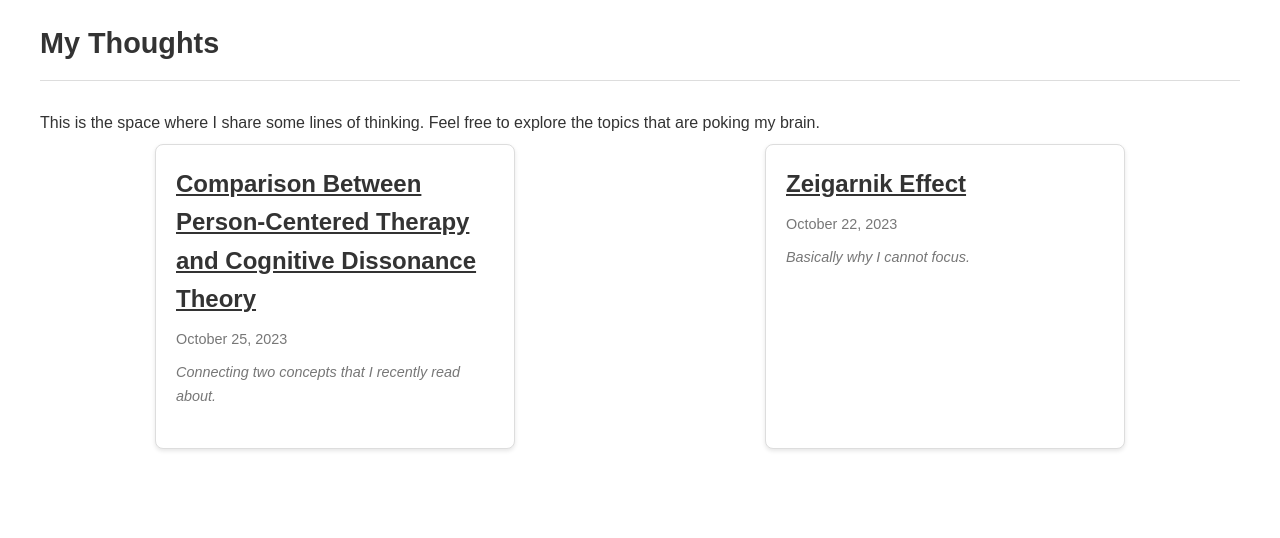
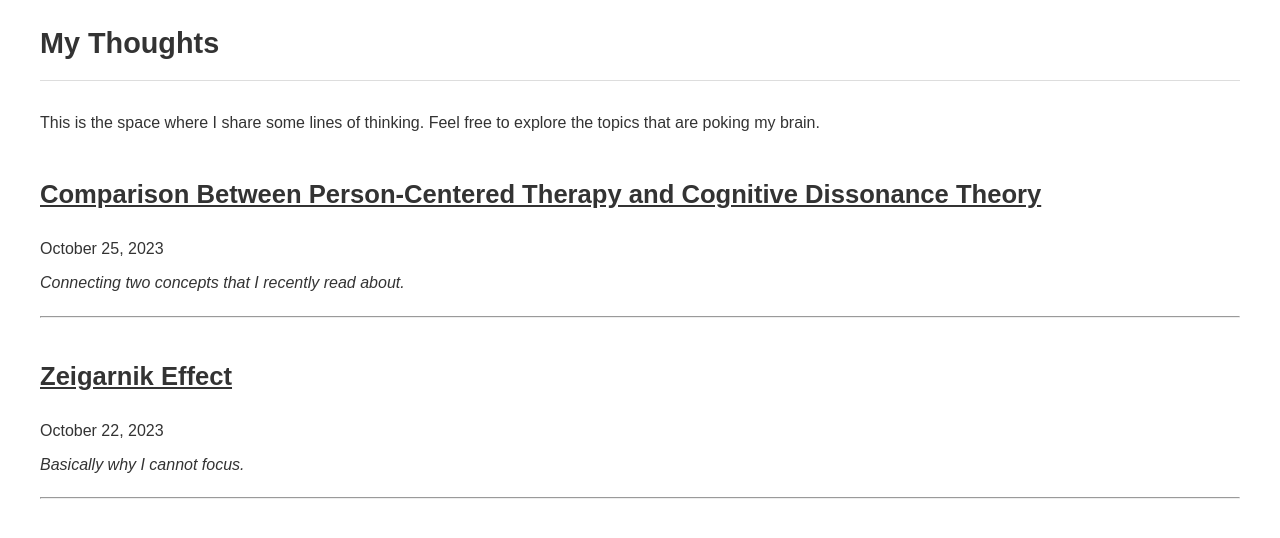
Before and after one commit to 05d762de69/ae87e62189, a Jekyll site: the page built from index.html, in a window 1280 px wide. Shown: the top 538 px of the page. Built offline with Jekyll 4.4.1, drawn with Linux system fonts in a browser that asks for light colours.

Commit message:
Update index.html

```diff
--- a/index.html
+++ b/index.html
@@ -2,12 +2,13 @@
 layout: default
 ---
 
-<div class="posts-container">
+<div class="posts-list">
     {% for post in site.posts %}
-        <div class="post-tile">
+        <div class="post-entry">
             <h2><a href="{{ site.baseurl }}{{ post.url }}">{{ post.title | default: "Blog Post" }}</a></h2>
             <p>{{ post.date | date: "%B %d, %Y" }}</p>
             <div class="post-excerpt">{{ post.excerpt }}</div>
         </div>
+        <hr>
     {% endfor %}
 </div>
```
